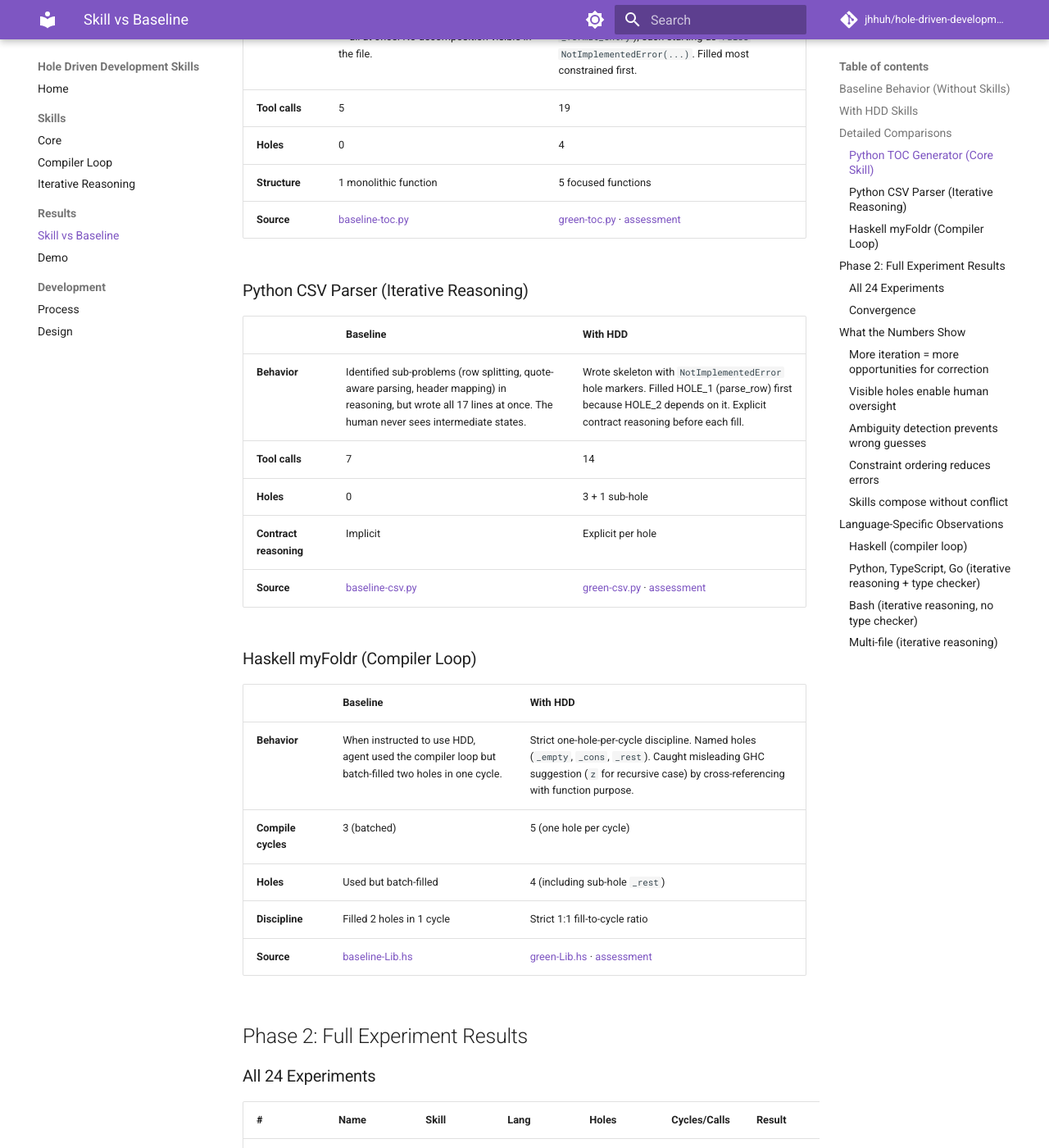
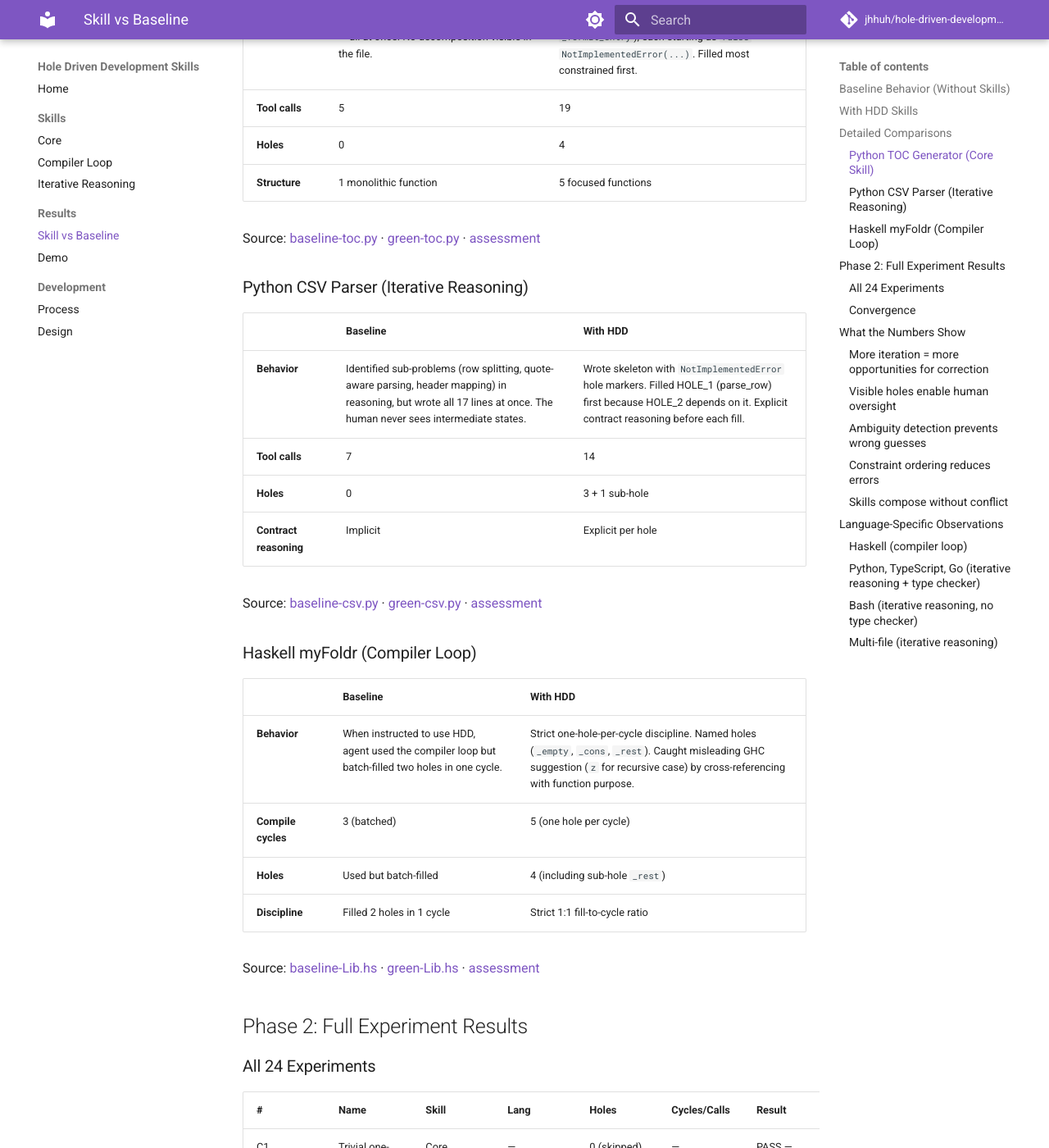
Before and after one commit to jhhuh/hole-driven-development-skill, an MkDocs documentation site: the page built from docs-site/results.md, in a window 1280 px wide and 1400 px high, scrolled down 1275 px. Shown: the whole window at 82% size. Built offline with MkDocs 1.6.1 and Material for MkDocs 9.7.7, drawn with Linux system fonts in a browser that asks for light colours; comment, search, counter and statistics services are not loaded; part of the change alters nothing that is shown.

```diff
--- a/docs-site/results.md
+++ b/docs-site/results.md
@@ -36,7 +36,8 @@ This was observed across all three baseline tests (Python TOC generator, Haskell
 | **Tool calls** | 5 | 19 |
 | **Holes** | 0 | 4 |
 | **Structure** | 1 monolithic function | 5 focused functions |
-| **Source** | [baseline-toc.py](https://github.com/jhhuh/hole-driven-development-skill/blob/@COMMIT_SHA@/tests/hole-driven-development-core/results/baseline-toc.py) | [green-toc.py](https://github.com/jhhuh/hole-driven-development-skill/blob/@COMMIT_SHA@/tests/hole-driven-development-core/results/green-toc.py) · [assessment](https://github.com/jhhuh/hole-driven-development-skill/blob/@COMMIT_SHA@/tests/hole-driven-development-core/results/green-assessment.md) |
+
+Source: [baseline-toc.py](https://github.com/jhhuh/hole-driven-development-skill/blob/@COMMIT_SHA@/tests/hole-driven-development-core/results/baseline-toc.py) · [green-toc.py](https://github.com/jhhuh/hole-driven-development-skill/blob/@COMMIT_SHA@/tests/hole-driven-development-core/results/green-toc.py) · [assessment](https://github.com/jhhuh/hole-driven-development-skill/blob/@COMMIT_SHA@/tests/hole-driven-development-core/results/green-assessment.md)
 
 ### Python CSV Parser (Iterative Reasoning)
 
@@ -46,7 +47,8 @@ This was observed across all three baseline tests (Python TOC generator, Haskell
 | **Tool calls** | 7 | 14 |
 | **Holes** | 0 | 3 + 1 sub-hole |
 | **Contract reasoning** | Implicit | Explicit per hole |
-| **Source** | [baseline-csv.py](https://github.com/jhhuh/hole-driven-development-skill/blob/@COMMIT_SHA@/tests/hole-driven-development-iterative-reasoning/results/baseline-csv.py) | [green-csv.py](https://github.com/jhhuh/hole-driven-development-skill/blob/@COMMIT_SHA@/tests/hole-driven-development-iterative-reasoning/results/green-csv.py) · [assessment](https://github.com/jhhuh/hole-driven-development-skill/blob/@COMMIT_SHA@/tests/hole-driven-development-iterative-reasoning/results/green-assessment.md) |
+
+Source: [baseline-csv.py](https://github.com/jhhuh/hole-driven-development-skill/blob/@COMMIT_SHA@/tests/hole-driven-development-iterative-reasoning/results/baseline-csv.py) · [green-csv.py](https://github.com/jhhuh/hole-driven-development-skill/blob/@COMMIT_SHA@/tests/hole-driven-development-iterative-reasoning/results/green-csv.py) · [assessment](https://github.com/jhhuh/hole-driven-development-skill/blob/@COMMIT_SHA@/tests/hole-driven-development-iterative-reasoning/results/green-assessment.md)
 
 ### Haskell myFoldr (Compiler Loop)
 
@@ -56,7 +58,8 @@ This was observed across all three baseline tests (Python TOC generator, Haskell
 | **Compile cycles** | 3 (batched) | 5 (one hole per cycle) |
 | **Holes** | Used but batch-filled | 4 (including sub-hole `_rest`) |
 | **Discipline** | Filled 2 holes in 1 cycle | Strict 1:1 fill-to-cycle ratio |
-| **Source** | [baseline-Lib.hs](https://github.com/jhhuh/hole-driven-development-skill/blob/@COMMIT_SHA@/tests/hole-driven-development/results/baseline-Lib.hs) | [green-Lib.hs](https://github.com/jhhuh/hole-driven-development-skill/blob/@COMMIT_SHA@/tests/hole-driven-development/results/green-Lib.hs) · [assessment](https://github.com/jhhuh/hole-driven-development-skill/blob/@COMMIT_SHA@/tests/hole-driven-development/results/green-assessment.md) |
+
+Source: [baseline-Lib.hs](https://github.com/jhhuh/hole-driven-development-skill/blob/@COMMIT_SHA@/tests/hole-driven-development/results/baseline-Lib.hs) · [green-Lib.hs](https://github.com/jhhuh/hole-driven-development-skill/blob/@COMMIT_SHA@/tests/hole-driven-development/results/green-Lib.hs) · [assessment](https://github.com/jhhuh/hole-driven-development-skill/blob/@COMMIT_SHA@/tests/hole-driven-development/results/green-assessment.md)
 
 ## Phase 2: Full Experiment Results
 
```
